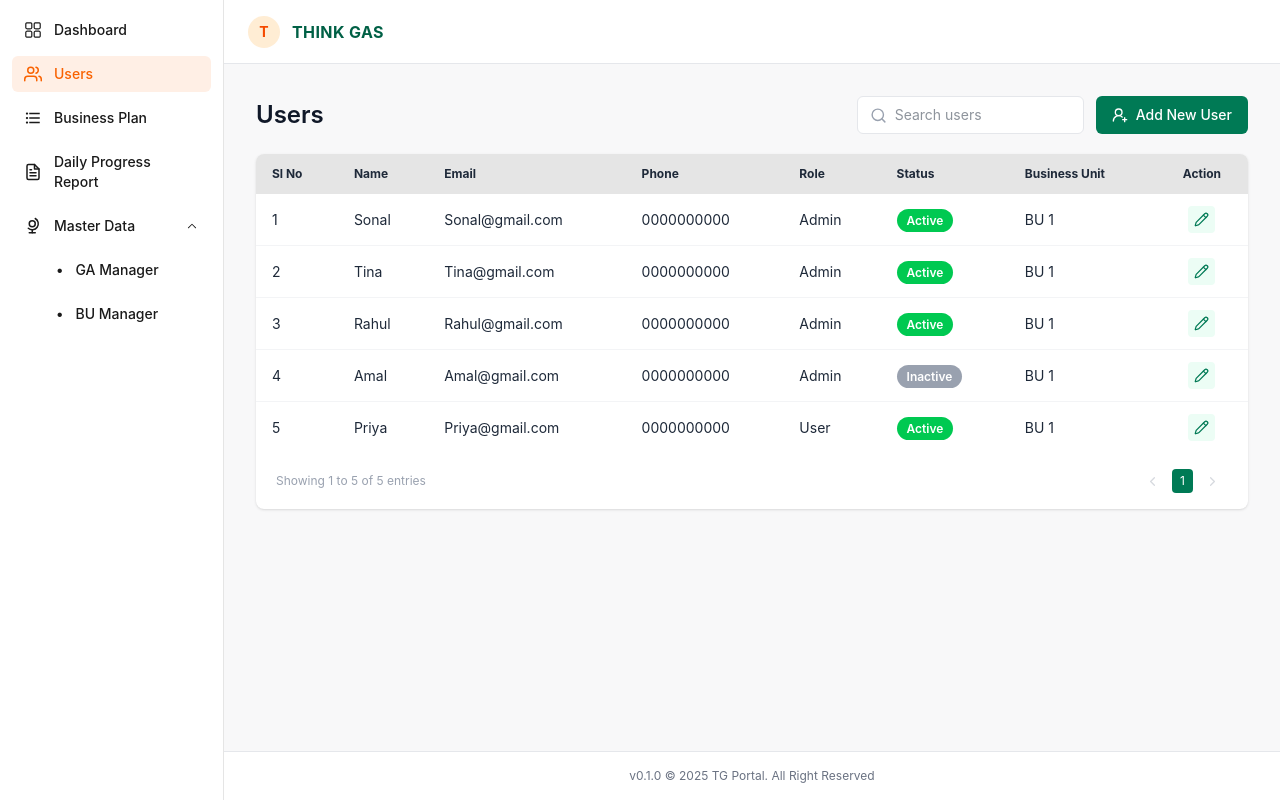
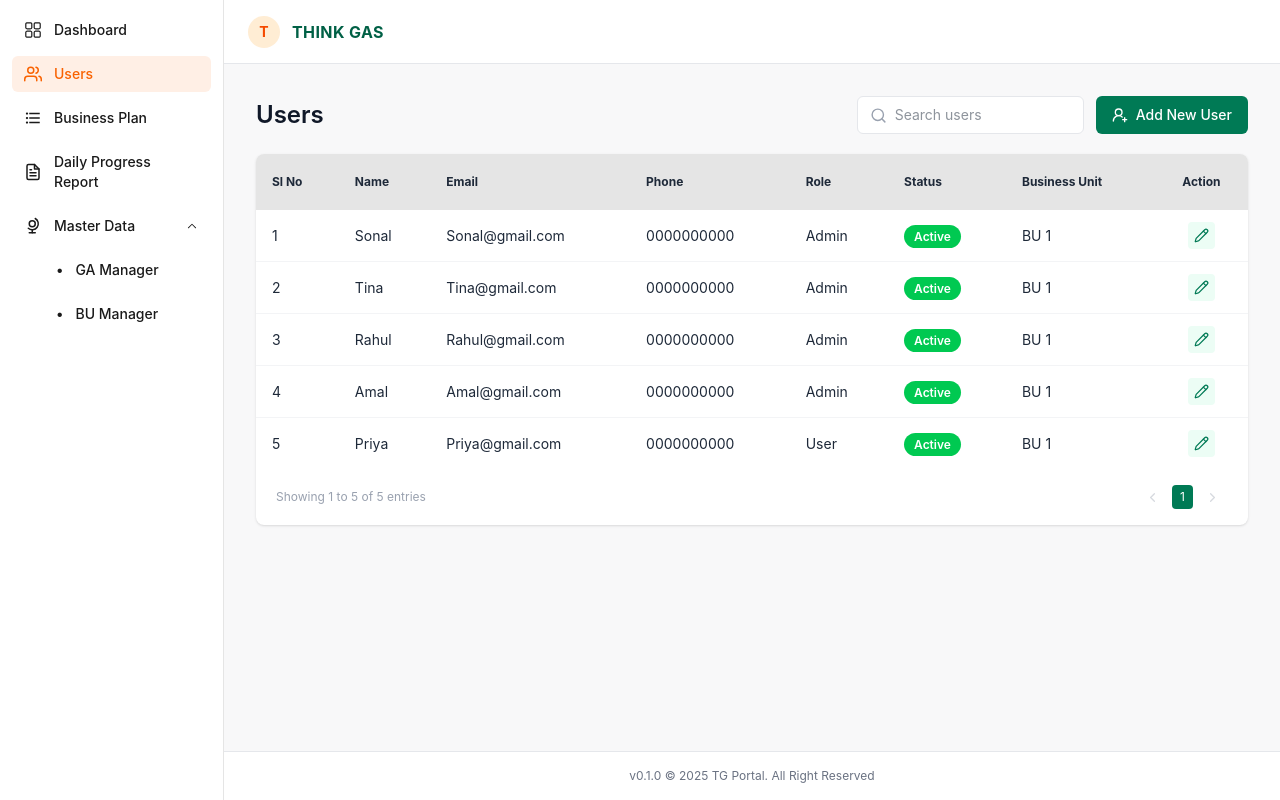
Before and after one commit to Dheeraj-zersys/my-portal-dashboard, a React (Vite) app: page / in a window 1280 px wide. Both pictures are taken after a click on the button "Users". Built offline with nearby package versions, Linux system fonts and the light colour scheme.

Commit message:
update the modified content

```diff
--- a/src/components/UsersContent.jsx
+++ b/src/components/UsersContent.jsx
@@ -42,7 +42,7 @@ const initialUsers = [
     email: "Amal@gmail.com",
     phone: "0000000000",
     role: "Admin",
-    status: "Inactive",
+    status: "Active",
     unit: "BU 1",
   },
   {
@@ -56,7 +56,7 @@ const initialUsers = [
   },
 ];
 
-const pageSize = 5;
+const pageSize = 8;
 const emptyForm = {
   name: "",
   email: "",
@@ -173,7 +173,7 @@ const UsersContent = () => {
             <table className="w-full min-w-[760px] border-collapse text-left text-sm">
               <thead className="bg-[#e5e5e5] text-xs font-semibold text-gray-800">
                 <tr>
-                  <th className="px-4 py-3">Sl No</th>
+                  <th className="px-4 py-5">Sl No</th>
                   <th className="px-4 py-3">Name</th>
                   <th className="px-4 py-3">Email</th>
                   <th className="px-4 py-3">Phone</th>
```
